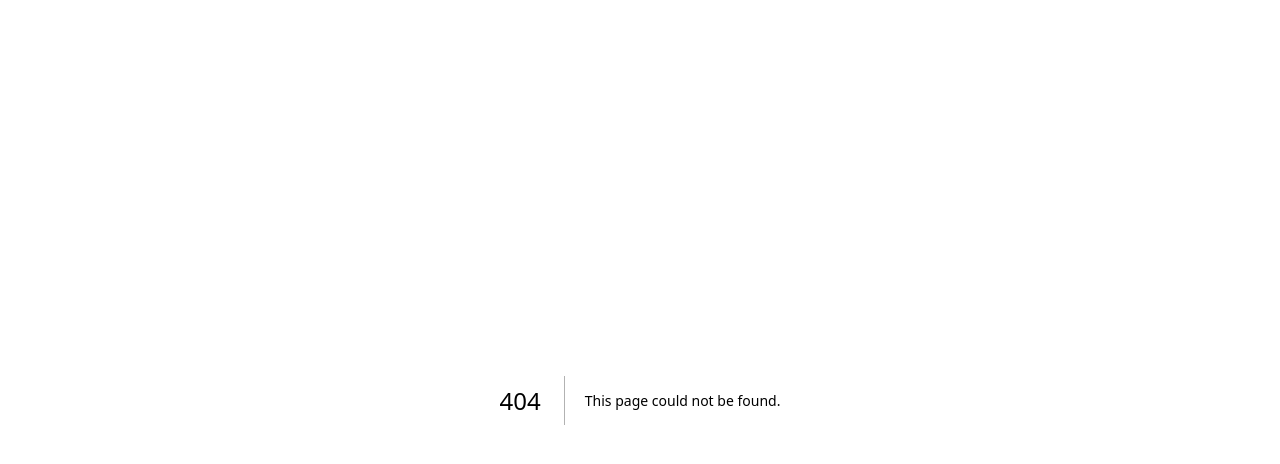
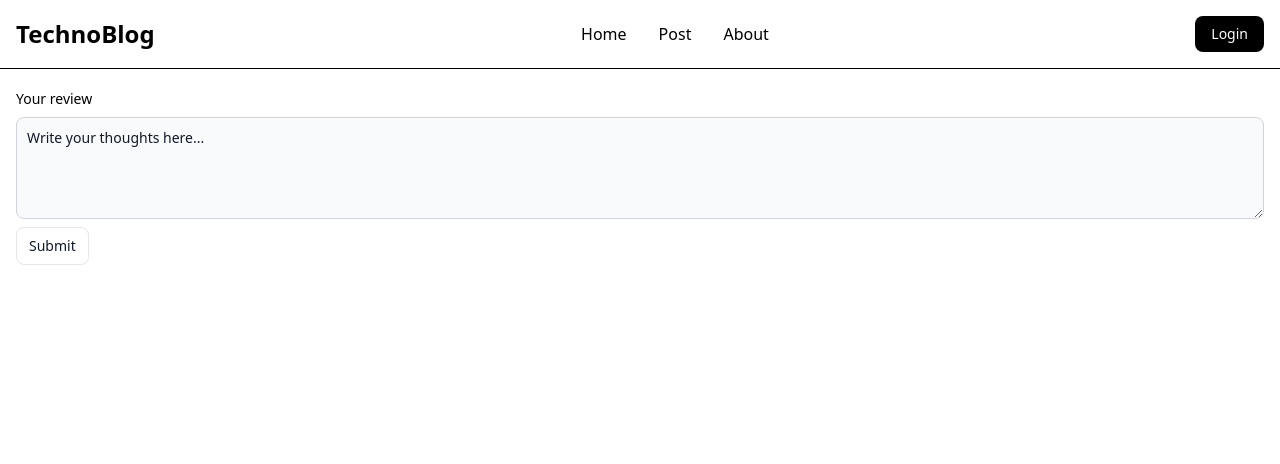
Before and after one commit to StefSalv07/TechnoBlog, a Next.js app: page /review in a window 1280 px wide. Before the commit this address had no page. Shown: the top 464 px of the page. Built offline with nearby package versions, Linux system fonts and the light colour scheme; no server answers.

Commit message:
Add review page

```diff
--- a/src/components/Card.js
+++ b/src/components/Card.js
@@ -1,3 +1,6 @@
+import { useSession } from "next-auth/react";
+import { Router, useRouter } from "next/router";
+
 export default function Card(props) {
     const data = props.data;
     const title = data?.title;
@@ -5,6 +8,8 @@ export default function Card(props) {
     const author = data?.authorName;
     const categories = data?.categories.join(", ");
     const content = data?.content;
+    const published = data?.published;
+    const router = useRouter();
 
     const handleDownload = () => {
         const element = document.createElement("a");
@@ -14,6 +19,14 @@ export default function Card(props) {
         document.body.appendChild(element);
         element.click();
         document.body.removeChild(element);
+    };
+
+    const handleReview = () => {
+        const query = new URLSearchParams({
+            blogId: data._id,
+        }).toString();
+
+        router.push(`/review?${query}`);
     };
 
     return (
@@ -33,10 +46,20 @@ export default function Card(props) {
                 </p>
             </div>
             <div className="flex justify-end mt-3">
-                <button onClick={() => handleDownload()} type="button" className="py-2 px-3 inline-flex items-center text-sm font-medium text-gray-900 focus:outline-none bg-white rounded-lg border border-gray-200 hover:bg-gray-100 hover:text-gray-700 focus:z-10 focus:ring-4 focus:ring-gray-100">
-                    <svg className="w-3 h-3 me-1.5" aria-hidden="true" xmlns="http://www.w3.org/2000/svg" fill="currentColor" viewBox="0 0 20 20"><path d="M14.707 7.793a1 1 0 0 0-1.414 0L11 10.086V1.5a1 1 0 0 0-2 0v8.586L6.707 7.793a1 1 0 1 0-1.414 1.414l4 4a1 1 0 0 0 1.416 0l4-4a1 1 0 0 0-.002-1.414Z" /><path d="M18 12h-2.55l-2.975 2.975a3.5 3.5 0 0 1-4.95 0L4.55 12H2a2 2 0 0 0-2 2v4a2 2 0 0 0 2 2h16a2 2 0 0 0 2-2v-4a2 2 0 0 0-2-2Zm-3 5a1 1 0 1 1 0-2 1 1 0 0 1 0 2Z" /></svg>
-                    Download
-                </button>
+                {published ?
+                    <button onClick={() => handleDownload()} type="button" className="py-2 px-3 inline-flex items-center text-sm font-medium text-gray-900 focus:outline-none bg-white rounded-lg border border-gray-200 hover:bg-gray-100 hover:text-gray-700 focus:z-10 focus:ring-4 focus:ring-gray-100">
+                        <svg className="w-3 h-3 me-1.5" aria-hidden="true" xmlns="http://www.w3.org/2000/svg" fill="currentColor" viewBox="0 0 20 20"><path d="M14.707 7.793a1 1 0 0 0-1.414 0L11 10.086V1.5a1 1 0 0 0-2 0v8.586L6.707 7.793a1 1 0 1 0-1.414 1.414l4 4a1 1 0 0 0 1.416 0l4-4a1 1 0 0 0-.002-1.414Z" />
+                            <path d="M18 12h-2.55l-2.975 2.975a3.5 3.5 0 0 1-4.95 0L4.55 12H2a2 2 0 0 0-2 2v4a2 2 0 0 0 2 2h16a2 2 0 0 0 2-2v-4a2 2 0 0 0-2-2Zm-3 5a1 1 0 1 1 0-2 1 1 0 0 1 0 2Z" />
+                        </svg>
+                        Download
+                    </button>
+                    :
+                    <button onClick={() => handleReview()} type="button" className="py-2 px-3 inline-flex items-center text-sm font-medium text-gray-900 focus:outline-none bg-white rounded-lg border border-gray-200 hover:bg-gray-100 hover:text-gray-700 focus:z-10 focus:ring-4 focus:ring-gray-100">
+                        <svg class="w-3 h-3 me-1.5" aria-hidden="true" xmlns="http://www.w3.org/2000/svg" fill="none" viewBox="0 0 14 10">
+                            <path stroke="currentColor" stroke-linecap="round" stroke-linejoin="round" stroke-width="2" d="M1 5h12m0 0L9 1m4 4L9 9" />
+                        </svg>
+                        Review
+                    </button>}
             </div>
         </a >
     );
--- a/src/components/Grid.js
+++ b/src/components/Grid.js
@@ -1,14 +1,45 @@
+import { useEffect, useState } from "react";
 import Card from "./Card";
+import { useSession } from "next-auth/react";
 
 export default function Grid(props) {
+    const { data: session, status } = useSession();
     const data = props.data;
-    const blogs = data.map((blog, idx) =>
-        <Card key={idx} data={blog} />
-    );
+    const publishedBlogs = data.filter((blog) => blog.published == true)
+        .map((blog, idx) => <Card key={idx} data={blog} />);
+
+    const [reviewerAssignedBlogs, setReviewerAssignedBlogs] = useState([]);
+
+    useEffect(() => {
+        if (status === 'authenticated' && session?.user?.type === 'reviewer') {
+            const filteredBlogs = data.filter(blog => !blog.published && blog.reviewerNames.includes(session.user.name));
+            console.log("Filtered Blogs:", filteredBlogs);
+
+            const mappedBlogs = filteredBlogs.map((blog, idx) => <Card key={idx} data={blog} />);
+            setReviewerAssignedBlogs(mappedBlogs);
+        } else {
+            setReviewerAssignedBlogs([]);
+        }
+    }, [status, session, data]);
 
     return (
-        <div className="mt-4 p-4 max-w-screen-xl mx-auto bg-white text-black grid md:grid-cols-2 lg:grid-cols-3 gap-5 justify-center">
-            {blogs}
-        </div>
+        <>
+            {reviewerAssignedBlogs.length > 0 ? (
+                <>
+                <div className="mt-1 p-4 max-w-screen-xl mx-auto bg-white text-black">
+                    <h3 class="text-3xl font-bold">Assigned to you</h3>
+                </div>
+                <div className="mt-1 p-4 max-w-screen-xl mx-auto bg-white text-black grid md:grid-cols-2 lg:grid-cols-3 gap-5 justify-center">
+                    {reviewerAssignedBlogs}
+                </div>
+                </>
+            ) : null}
+            <div className="mt-2 p-4 max-w-screen-xl mx-auto bg-white text-black">
+                    <h3 class="text-3xl font-bold">Published Blogs</h3>
+            </div>
+            <div className="mt-1 p-4 max-w-screen-xl mx-auto bg-white text-black grid md:grid-cols-2 lg:grid-cols-3 gap-5 justify-center">
+                {publishedBlogs}
+            </div>
+        </>
     );
 }
--- a/src/components/NavBar.js
+++ b/src/components/NavBar.js
@@ -38,9 +38,11 @@ export default function NavBar(props) {
                         <li>
                             <a href="/" className="block py-2 px-3 text-black rounded   md:hover:text-gray-700 md:p-0">Home</a>
                         </li>
-                        <li>
-                            <a onClick={handlePostLink} className="block py-2 px-3 text-black rounded  md:hover:text-gray-700 md:p-0 hover:cursor-pointer">Post</a>
-                        </li>
+                        {(status == 'authenticated' && session.user.type == 'author') || status == 'unauthenticated' ?
+                            <li>
+                                <a onClick={handlePostLink} className="block py-2 px-3 text-black rounded  md:hover:text-gray-700 md:p-0 hover:cursor-pointer">Post</a>
+                            </li>
+                            : null}
                         <li>
                             <a href="#" className="block py-2 px-3 text-black rounded  md:hover:text-gray-700 md:p-0">About</a>
                         </li>
--- a/src/pages/login.js
+++ b/src/pages/login.js
@@ -1,6 +1,5 @@
 import Login from '@/components/Login'
 import NavBar from '@/components/NavBar'
-import { useSession } from 'next-auth/react'
 
 export default function LoginPage() {
     return (
--- /dev/null
+++ b/src/pages/review.js
@@ -0,0 +1,36 @@
+import NavBar from '@/components/NavBar';
+import { signOut, useSession } from 'next-auth/react';
+import { useRouter } from 'next/router';
+
+export default function Review(props) {
+    const router = useRouter();
+    const { blogId, userId } = router.query;
+    const { data: session, status } = useSession();
+
+    // Text to be displayed as default in the textarea
+    const defaultReviewText = "Write your thoughts here...";
+
+    if (status === 'unauthenticated' || session.user.type === 'author') {
+        signOut();
+    }
+
+    if (router.isReady) {
+        return (
+            <>
+                <NavBar />
+                <div className="mt-1 p-4 max-w-screen-xl mx-auto bg-white text-black">
+                    <label htmlFor="review" className="block mb-2 text-sm font-medium text-black">Your review</label>
+                    <textarea
+                        id="review"
+                        rows="4"
+                        className="block p-2.5 w-full text-sm text-gray-900 bg-gray-50 rounded-lg border border-gray-300 focus:ring-blue-500 focus:border-blue-500"
+                        defaultValue={defaultReviewText}
+                    />
+                    <button onClick={() => null} type="button" className="mt-2 py-2 px-3 inline-flex items-center text-sm font-medium text-gray-900 focus:outline-none bg-white rounded-lg border border-gray-200 hover:bg-gray-100 hover:text-gray-700 focus:z-10 focus:ring-4 focus:ring-gray-100">
+                        Submit
+                    </button>
+                </div>
+            </>
+        );
+    }
+}
```
